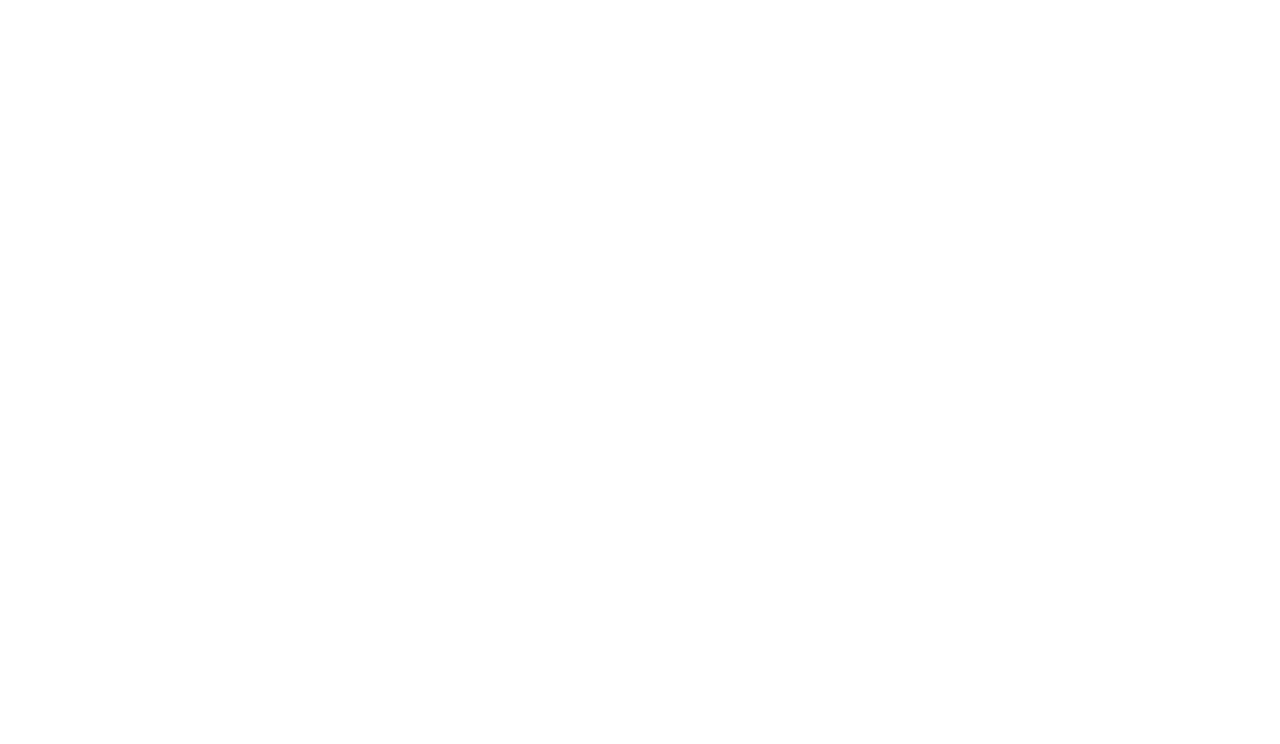
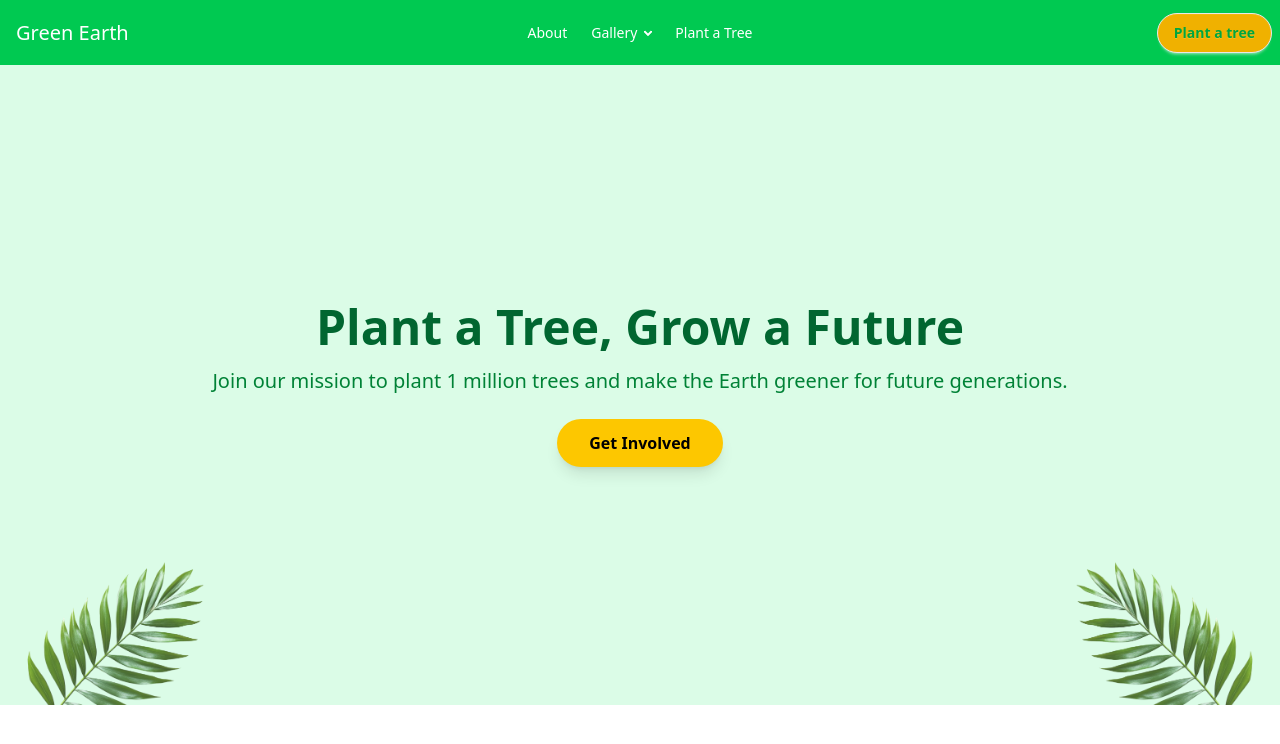
Before and after one commit to Banik-Arnab/B12-A6-Green-Earth, a plain HTML site: page index.html in a window 1280 px wide. Drawn offline with nearby package versions, Linux system fonts and the light colour scheme.

Commit message:
navbar and banner

```diff
--- a/index.html
+++ b/index.html
@@ -1,11 +1,75 @@
 <!DOCTYPE html>
 <html lang="en">
 <head>
-    <meta charset="UTF-8">
-    <meta name="viewport" content="width=device-width, initial-scale=1.0">
-    <title>Green Earth</title>
+  <meta charset="UTF-8">
+  <meta name="viewport" content="width=device-width, initial-scale=1.0">
+  <title>Green Earth</title>
+  <link href="https://cdn.jsdelivr.net/npm/daisyui@5" rel="stylesheet" type="text/css" />
+  <script src="https://cdn.jsdelivr.net/npm/@tailwindcss/browser@4"></script>
 </head>
 <body>
+  <div class="navbar bg-green-500 shadow-sm">
+    <div class="navbar-start">
+      <div class="dropdown">
+        <div tabindex="0" role="button" class="btn btn-ghost lg:hidden">
+          <svg xmlns="http://www.w3.org/2000/svg" class="h-5 w-5" fill="none"
+               viewBox="0 0 24 24" stroke="currentColor">
+            <path stroke-linecap="round" stroke-linejoin="round" stroke-width="2"
+                  d="M4 6h16M4 12h8m-8 6h16" />
+          </svg>
+        </div>
 
+        <ul tabindex="0"
+            class="menu menu-sm dropdown-content bg-base-100 rounded-box z-[1] mt-3 w-52 p-2 shadow">
+          <li><a>About</a></li>
+          <li>
+            <details>
+              <summary>Gallery</summary>
+            </details>
+          </li>
+          <li><a>Plant a Tree</a></li>
+        </ul>
+      </div>
+      <a class="text-xl ml-2 text-white">Green Earth</a>
+    </div>
+
+    <div class="navbar-center hidden lg:flex">
+      <ul class="menu menu-horizontal px-1">
+        <li><a class="text-white">About</a></li>
+        <li>
+          <details>
+            <summary class="text-white">Gallery</summary>
+          </details>
+        </li>
+        <li><a class="text-white">Plant a Tree</a></li>
+      </ul>
+    </div>
+
+    <div class="navbar-end">
+      <a class="bg-yellow-500 btn  text-green-600 rounded-4xl">Plant a tree</a>
+    </div>
+  </div>
+
+<section class="relative bg-green-100 h-[80vh] flex items-center justify-center text-center overflow-hidden">
+
+  <img src="./assets/hero-leaf1.png" alt="Palm Leaf Left"
+       class="absolute left-0 bottom-0 w-32 md:w-48 lg:w-56 opacity-80 pointer-events-none" />
+
+
+  <img src="./assets/hero-leaf2.png" alt="Palm Leaf Right"
+       class="absolute right-0 bottom-0 w-32 md:w-48 lg:w-56 opacity-80 pointer-events-none" />
+
+
+  <div class="z-10 px-6">
+    <h1 class="text-4xl md:text-5xl font-bold text-green-800 mb-4">Plant a Tree, Grow a Future</h1>
+    <p class="text-lg md:text-xl text-green-700 mb-6">
+      Join our mission to plant 1 million trees and make the Earth greener for future generations.
+    </p>
+    <a href="#get-involved"
+       class="inline-block bg-yellow-400 hover:bg-yellow-500 text-black font-bold px-8 py-3 rounded-full shadow-lg transition duration-300">
+      Get Involved
+    </a>
+  </div>
+</section>
 </body>
 </html>
```
